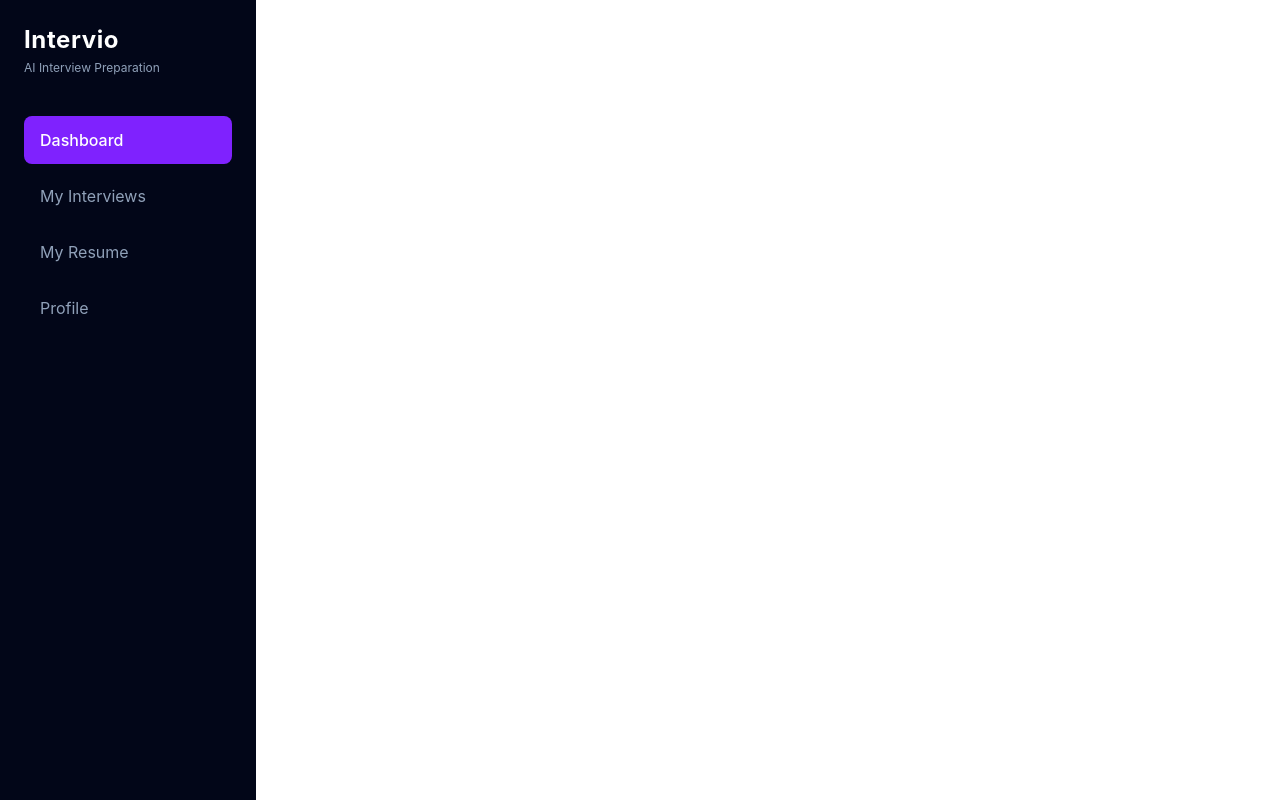
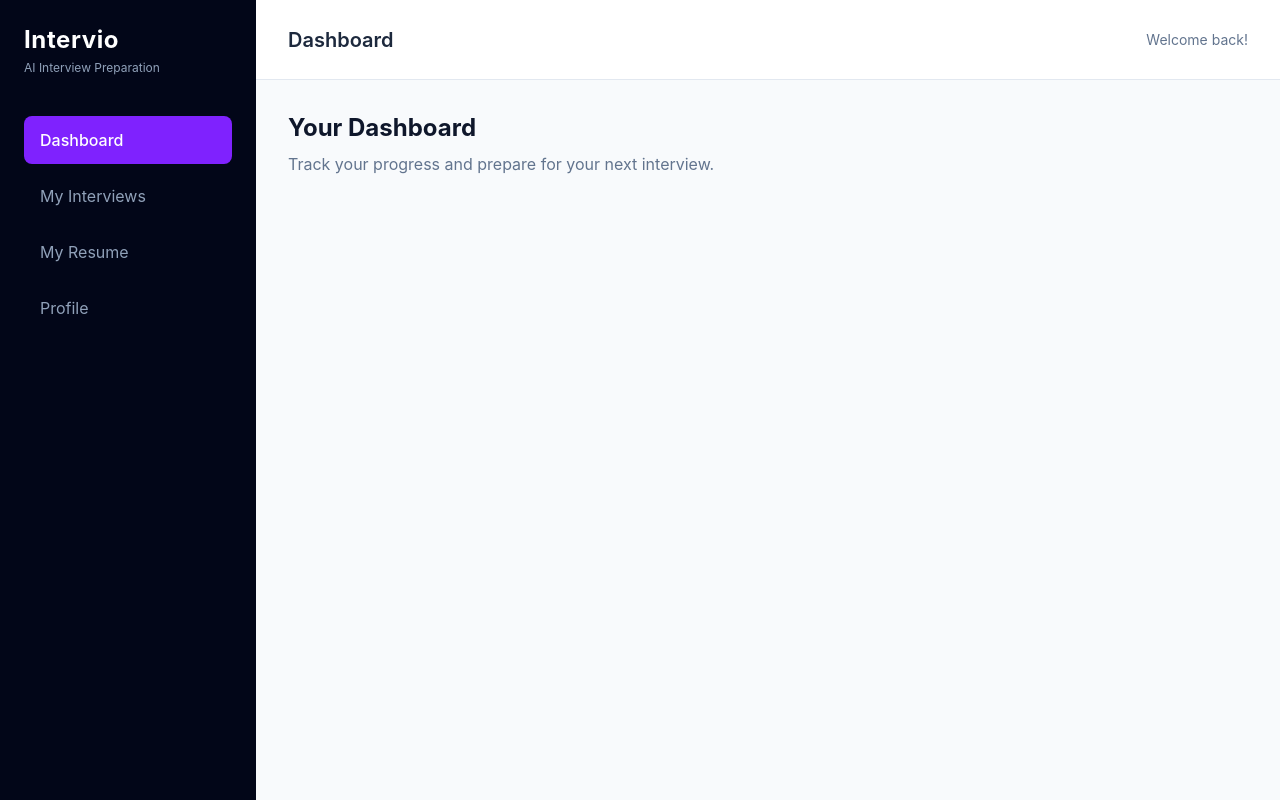
Before and after one commit to AkshayPP-3/Intervio, a React (Vite) app in the folder client/: page / in a window 1280 px wide. Built offline with nearby package versions, Linux system fonts and the light colour scheme.

Commit message:
main layout for dashboard

```diff
--- a/client/src/App.tsx
+++ b/client/src/App.tsx
@@ -1,11 +1,7 @@
-import { Sidebar } from "./components/common/Sidebar"
+import {MainLayout} from './layouts/MainLayout';
 
 function App() {
-  return (
-    <div>
-      <Sidebar />
-    </div>
-  )
+  return <MainLayout />;
 }
 
-export default App
+export default App;
--- a/client/src/layouts/MainLayout.tsx
+++ b/client/src/layouts/MainLayout.tsx
@@ -1,19 +1,22 @@
-import { Footer } from '../components/common/Footer'
-import { Navbar } from '../components/common/Navbar'
 import { Sidebar } from '../components/common/Sidebar'
 
 export function MainLayout() {
   return (
-    <div>
-      <Navbar />
-      <div>
+    <div className="flex min-h-screen bg-slate-50">
         <Sidebar />
-        <main>
-          <h1>Intervio</h1>
-          <p>Your interview preparation workspace.</p>
-        </main>
-      </div>
-      <Footer />
+        <div className="flex-1">
+          <header className='h-20 bg-white border-b border-slate-200 px-8 flex items-center justify-between'>
+            <h1 className='text-xl font-semibold text-slate-800'>Dashboard</h1>
+            <div className='text-sm text-slate-500'>Welcome back!</div>
+          </header>
+
+          <main className='p-8'>
+            <h2 className='text-2xl font-bold text-slate-900'>Your Dashboard</h2>
+            <p className='text-slate-500 mt-2'>
+              Track your progress and prepare for your next interview.
+            </p>
+          </main>
+        </div>
     </div>
   )
 }
```
